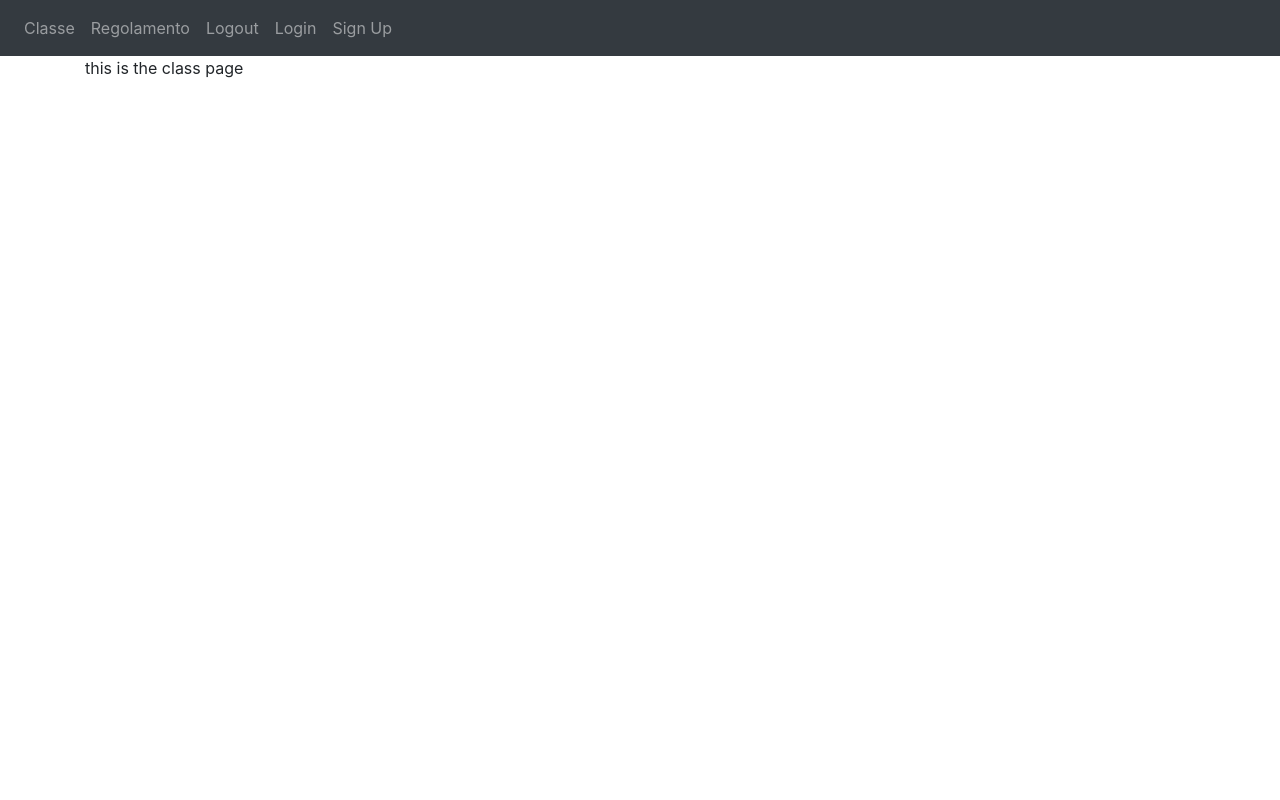
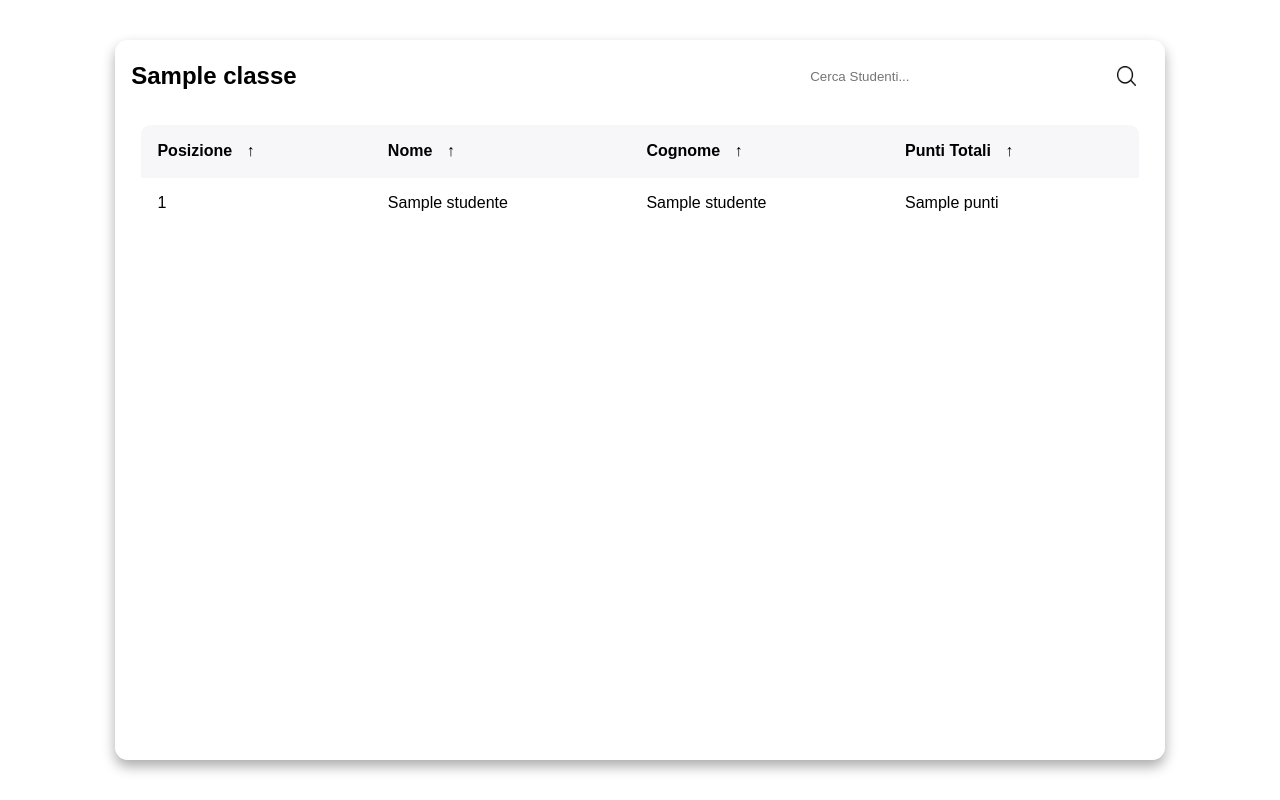
Before and after one commit to Maro314o/sito-punti, a Python web app: template sito/templates/classe.html in a window 1280 px wide. Run offline with Jinja, Linux system fonts and the light colour scheme; the template is opened without the code that fills it: most values are stand-ins (such as "Sample title", 1, 10 or a date in 2020); some libraries are stand-ins or nearby versions.

Commit message:
finita parte account e buon punto leaderboard
finito il sistema di login con aggiunta del parametro classi.aggiunta di una schermata di display per i punti degli utenti e un semplice loop per dargli una classifica.miglioramento generale del codice e fix di alcuni bug.manca una miglioria grafica alla pagina classi,un sistema per ornare i primi 3 in classifica e magari una divisione color coded per gli utenti in base alle squadre

```diff
--- a/sito/__init__.py
+++ b/sito/__init__.py
@@ -4,7 +4,7 @@ from flask_login import LoginManager
 
 
 db=SQLAlchemy()
-
+lista_classi = ['2CI']
 DB_NAME='database.db'
 def crea_app():
 
@@ -29,6 +29,7 @@ def crea_app():
     login_manager.login_view = 'autenticazione.login'
     login_manager.init_app(app)
 
+
     @login_manager.user_loader
     def load_user(id):
         return User.query.get(int(id))
--- a/sito/modelli.py
+++ b/sito/modelli.py
@@ -9,9 +9,8 @@ class User(db.Model,UserMixin):
     nome=db.Column(db.String(150))
     cognome =db.Column(db.String(150))
     password =db.Column(db.String(150))
-    classe_id=db.Column(db.String(150),db.ForeignKey('class.id'))
     punti=db.Column(db.Integer)
-
+    classe_id=db.Column(db.Integer,db.ForeignKey('classi.id'))
 class Classi(db.Model,UserMixin):
     id=db.Column(db.Integer,primary_key=True)
     classe=db.Column(db.String(150),unique=True)
--- /dev/null
+++ b/sito/static/css/leaderboard-style.css
@@ -0,0 +1,203 @@
+* {
+    margin: 0;
+    padding: 0;
+
+    box-sizing: border-box;
+    font-family: sans-serif;
+}
+
+body {
+    min-height: 100vh;
+    display: flex;
+    justify-content: center;
+    align-items: center;
+}
+
+main.table {
+    width: 82vw;
+    height: 90vh;
+    background-color: #fff5;
+
+    backdrop-filter: blur(7px);
+    box-shadow: 0 .4rem .8rem #0005;
+    border-radius: .8rem;
+
+    overflow: hidden;
+}
+
+.table__header {
+    width: 100%;
+    height: 10%;
+    background-color: #fff4;
+    padding: .8rem 1rem;
+
+    display: flex;
+    justify-content: space-between;
+    align-items: center;
+}
+
+.table__header .input-group {
+    width: 35%;
+    height: 100%;
+    background-color: #fff5;
+    padding: 0 .8rem;
+    border-radius: 2rem;
+
+    display: flex;
+    justify-content: center;
+    align-items: center;
+
+    transition: .2s;
+}
+
+.table__header .input-group:hover {
+    width: 45%;
+    background-color: #fff8;
+    box-shadow: 0 .1rem .4rem #0002;
+}
+
+.table__header .input-group img {
+    width: 1.2rem;
+    height: 1.2rem;
+}
+
+.table__header .input-group input {
+    width: 100%;
+    padding: 0 .5rem 0 .3rem;
+    background-color: transparent;
+    border: none;
+    outline: none;
+}
+
+.table__body {
+    width: 95%;
+    max-height: calc(89% - 1.6rem);
+    background-color: rgba(255, 255, 255, 0.254);
+
+    margin: .8rem auto;
+    border-radius: .6rem;
+
+    overflow: auto;
+    overflow: overlay;
+}
+
+.table__body::-webkit-scrollbar{
+    width: 0.5rem;
+    height: 0.5rem;
+}
+
+.table__body::-webkit-scrollbar-thumb{
+    border-radius: .5rem;
+    background-color: #0004;
+    visibility: hidden;
+}
+
+.table__body:hover::-webkit-scrollbar-thumb{
+    visibility: visible;
+}
+
+table {
+    width: 100%;
+}
+
+td img {
+    width: 36px;
+    height: 36px;
+    margin-right: .5rem;
+    border-radius: 50%;
+
+    vertical-align: middle;
+}
+
+table, th, td {
+    border-collapse: collapse;
+    padding: 1rem;
+    text-align: left;
+}
+
+thead th {
+    position: sticky;
+    top: 0;
+    left: 0;
+    background-color: #d5d1de33;
+    cursor: pointer;
+    text-transform: capitalize;
+}
+
+tbody tr:nth-child(even) {
+    background-color: #0000000b;
+}
+
+tbody tr {
+    --delay: .1s;
+    transition: .5s ease-in-out var(--delay), background-color 0s;
+}
+
+tbody tr.hide {
+    opacity: 0;
+    transform: translateX(100%);
+}
+
+tbody tr:hover {
+    background-color: rgba(255, 255, 255, 0.16) !important;
+}
+
+tbody tr td,
+tbody tr td p,
+tbody tr td img {
+    transition: .2s ease-in-out;
+}
+
+tbody tr.hide td,
+tbody tr.hide td p {
+    padding: 0;
+    font: 0 / 0 sans-serif;
+    transition: .2s ease-in-out .5s;
+}
+
+tbody tr.hide td img {
+    width: 0;
+    height: 0;
+    transition: .2s ease-in-out .5s;
+}
+
+@media (max-width: 1000px) {
+    td:not(:first-of-type) {
+        min-width: 12.1rem;
+    }
+}
+
+thead th span.icon-arrow {
+    display: inline-block;
+    width: 1.3rem;
+    height: 1.3rem;
+    border-radius: 50%;
+    border: 1.4px solid transparent;
+
+    text-align: center;
+    font-size: 1rem;
+
+    margin-left: .5rem;
+    transition: .2s ease-in-out;
+}
+
+thead th:hover span.icon-arrow{
+    border: 1.4px solid #288600;
+}
+
+thead th:hover {
+    color: #288600;
+}
+
+thead th.active span.icon-arrow{
+    background-color: #288600;
+    color: #ffffff2a;
+}
+
+thead th.asc span.icon-arrow{
+    transform: rotate(180deg);
+}
+
+thead th.active,tbody td.active {
+    color: #247f00;
+}
--- a/sito/templates/base.html
+++ b/sito/templates/base.html
@@ -49,21 +49,7 @@
         {% endblock %}
     </div>
 
-    <script
-      src="https://code.jquery.com/jquery-3.2.1.slim.min.js"
-      integrity="sha384-KJ3o2DKtIkvYIK3UENzmM7KCkRr/rE9/Qpg6aAZGJwFDMVNA/GpGFF93hXpG5KkN"
-      crossorigin="anonymous"
-    ></script>
-    <script
-      src="https://cdnjs.cloudflare.com/ajax/libs/popper.js/1.12.9/umd/popper.min.js"
-      integrity="sha384-ApNbgh9B+Y1QKtv3Rn7W3mgPxhU9K/ScQsAP7hUibX39j7fakFPskvXusvfa0b4Q"
-      crossorigin="anonymous"
-    ></script>
-    <script
-      src="https://maxcdn.bootstrapcdn.com/bootstrap/4.0.0/js/bootstrap.min.js"
-      integrity="sha384-JZR6Spejh4U02d8jOt6vLEHfe/JQGiRRSQQxSfFWpi1MquVdAyjUar5+76PVCmYl"
-      crossorigin="anonymous"
-    ></script>
+
 
 </body>
 </html>
--- a/sito/templates/classe.html
+++ b/sito/templates/classe.html
@@ -1,3 +1,56 @@
-{% extends "base.html" %} {% block titolo %}Classe {{classe}}{% endblock %}{%block contenuti_sito%}
-<a>this is the class page</a>
-{%endblock%}
+<!DOCTYPE html>
+<html lang="it">
+
+<head>
+    <meta charset="UTF-8">
+    <meta name="viewport" content="width=device-width, initial-scale=1.0">
+    <meta http-equiv="X-UA-Compatible" content="ie=edge">
+    <title>Classe {{classe}}</title>
+    <link rel="stylesheet" href="{{ url_for('static',
+                filename='css/leaderboard-style.css')}}">
+</head>
+
+<body>
+
+    <main class="table">
+        <section class="table__header">
+
+            <h1>{{classe}}</h1>
+            <div class="input-group">
+                <input type="search" placeholder="Cerca Studenti...">
+                <img src="{{ url_for('static',
+                filename='images/search.png')}}">
+            </div>
+        </section>
+        <section class="table__body">
+            <table>
+                <thead>
+                    <tr>
+                        <th>Posizione<span class="icon-arrow">&UpArrow;</span></th>
+                        <th>Nome<span class="icon-arrow">&UpArrow;</span></th>
+                        <th>Cognome<span class="icon-arrow">&UpArrow;</span></th>
+                        <th>Punti Totali<span class="icon-arrow">&UpArrow;</span></th>
+                    </tr>
+                </thead>
+                <tbody>
+
+                     {% for studente in studenti %}
+                        <tr>
+                            <td>{{loop.index}}</td>
+                            <td>{{ studente.nome }}</td>
+                            <td>{{ studente.cognome }}</td>
+                            <td>{{ studente.punti }}</td>
+
+
+                        </tr>
+
+                     {% endfor %}
+
+                    </tr>
+                </tbody>
+            </table>
+        </section>
+    </main>
+</body>
+
+</html>
```
Also changed, not shown: sito/autenticazione.py (+34 -19 lines), sito/pagine_sito.py (+6 -1 lines), sito/static/css/style-with-prefix.css (+39 -0 lines), sito/static/js/script.js (+46 -21 lines), sito/templates/home.html (+4 -3 lines), sito/templates/login.html (+7 -12 lines), sito/templates/sign_up.html (+35 -5 lines), instance/database.db, sito/static/css/style.css (line endings or trailing spaces), sito/static/images/Zinzu Chan Lee.jpg (added), sito/static/images/persona.jpg (added), sito/static/images/search.png (added).
